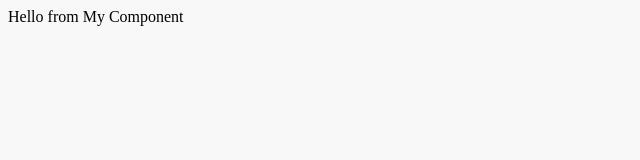
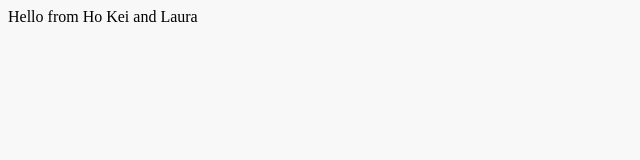
Before and after one commit to laurahall93/paste-team-laura-hokei-front-end, a React (Vite) app: page / in a window 1280 px wide. Shown: the top 160 px of the page, without its empty margins (0-640 px from the left). Built offline with nearby package versions, Linux system fonts and the light colour scheme.

Commit message:
setting up for deployment

```diff
--- a/src/components/MyComponent.tsx
+++ b/src/components/MyComponent.tsx
@@ -1,3 +1,3 @@
 export function MyComponent(): JSX.Element {
-    return <div>Hello from My Component</div>;
+    return <div>Hello from Ho Kei and Laura</div>;
 }
```
Also changed, not shown: 1 other file (tests, documents, lock files or other folders).
